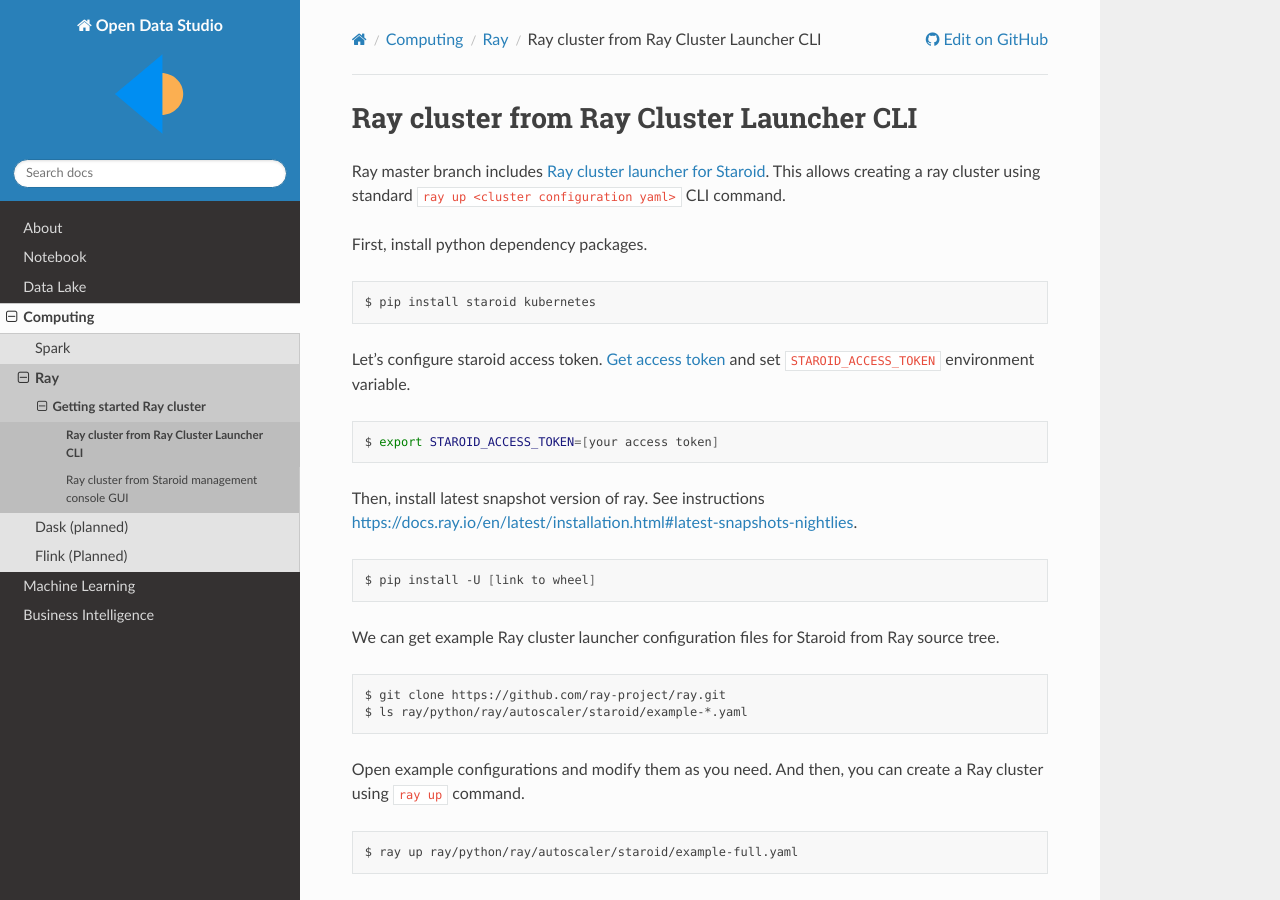
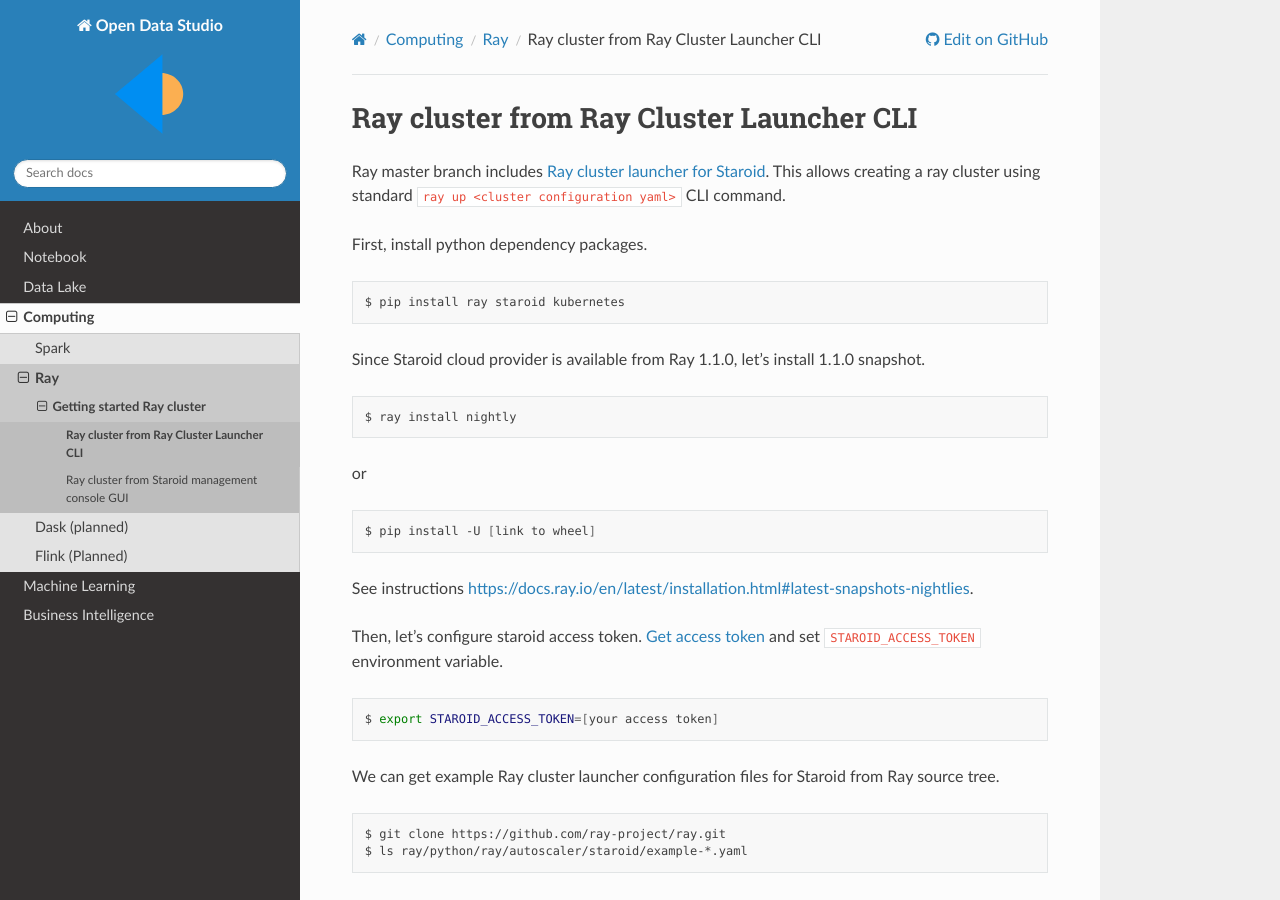
Before and after one commit to open-datastudio/datastudio, a Sphinx documentation site: the page built from docs/computing/ray/from_cluster_launcher.rst, in a window 1280 px wide and 900 px high. Built offline with Sphinx 7.4.7 and the Read the Docs theme 2.0.0, drawn with Linux system fonts in a browser that asks for light colours.

Commit message:
update instruction

```diff
--- a/docs/computing/ray/from_cluster_launcher.rst
+++ b/docs/computing/ray/from_cluster_launcher.rst
@@ -9,21 +9,28 @@
 
 .. code-block:: bash
 
-   $ pip install staroid kubernetes
+   $ pip install ray staroid kubernetes
 
-Let's configure staroid access token. `Get access token <https://staroid.com/settings/accesstokens>`_ and set
+Since Staroid cloud provider is available from Ray 1.1.0, let's install 1.1.0 snapshot.
+
+.. code-block:: bash
+
+   $ ray install nightly
+
+or
+
+.. code-block:: bash
+
+   $ pip install -U [link to wheel]
+
+See instructions https://docs.ray.io/en/latest/installation.html#latest-snapshots-nightlies.
+
+Then, let's configure staroid access token. `Get access token <https://staroid.com/settings/accesstokens>`_ and set
 ``STAROID_ACCESS_TOKEN`` environment variable.
 
 .. code-block:: bash
 
    $ export STAROID_ACCESS_TOKEN=[your access token]
-
-Then, install latest snapshot version of ray.
-See instructions https://docs.ray.io/en/latest/installation.html#latest-snapshots-nightlies.
-
-.. code-block:: bash
-
-   $ pip install -U [link to wheel]
 
 We can get example Ray cluster launcher configuration files for Staroid from Ray source tree.
 
```
